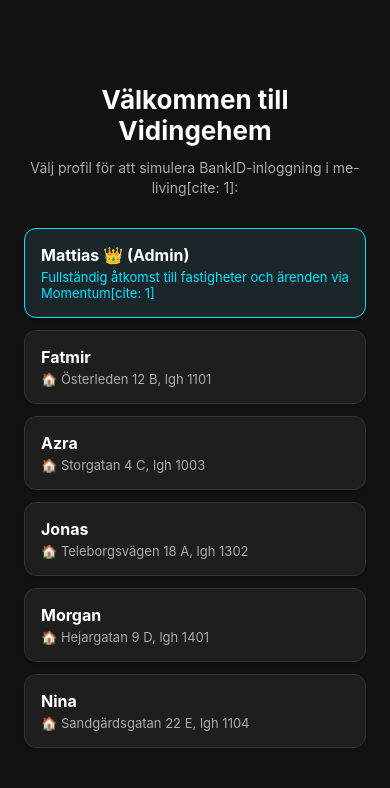
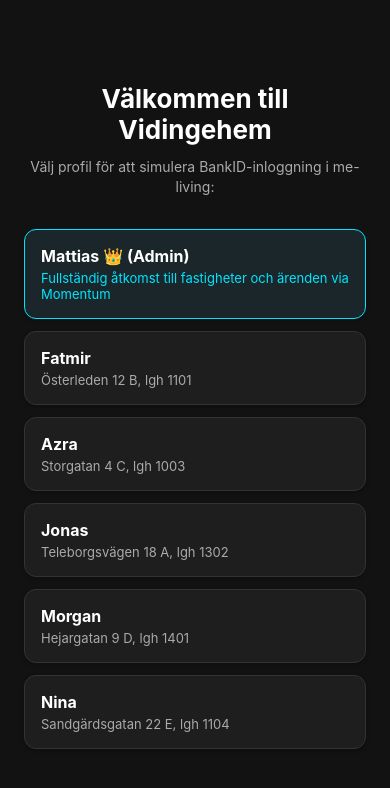
Before and after one commit to mattejohansson0454-lang/me-living, a React Native app: screen / in a window 390 px wide. Shown: the top 788 px of the page. Built offline with nearby package versions, Linux system fonts and the light colour scheme.

Commit message:
Update LoginScreen.js

```diff
--- a/screens/LoginScreen.js
+++ b/screens/LoginScreen.js
@@ -1,5 +1,5 @@
 import React, { useState } from 'react';
-import { View, Text, TouchableOpacity, ActivityIndicator, Alert, ScrollView } from 'react-native';
+import { View, Text, Pressable, ActivityIndicator, Alert, ScrollView, Platform } from 'react-native';
 import * as SecureStore from 'expo-secure-store';
 import styles from '../styles/appStyles';
 import { getAllTenants } from '../services/tenantMock';
@@ -11,10 +11,20 @@ export default function LoginScreen({ onLoginSuccess }) {
   const handleSelectTenant = async (tenant) => {
     setLoading(true);
     try {
-      // Sparar en säker sessionstoken i telefonens krypterade minne[cite: 1]
-      await SecureStore.setItemAsync('vidingehem_user_token', `active_session_token_${tenant.id}`);
+      const tokenKey = 'vidingehem_user_token';
+      const tokenValue = `active session token ${tenant.id}`;
 
-      // Simulera en kort BankID-verifiering för vald användare
+      // SecureStore finns inte på webben -> Använd localStorage på webb och SecureStore på iOS/Android
+      if (Platform.OS === 'web') {
+        try {
+          localStorage.setItem(tokenKey, tokenValue);
+        } catch (e) {
+          console.log('Kunde inte spara i localStorage', e);
+        }
+      } else {
+        await SecureStore.setItemAsync(tokenKey, tokenValue);
+      }
+
       setTimeout(() => {
         setLoading(false);
         onLoginSuccess(tenant);
@@ -26,22 +36,31 @@ export default function LoginScreen({ onLoginSuccess }) {
   };
 
   return (
-    <ScrollView contentContainerStyle={{ flexGrow: 1, justifyContent: 'center', padding: 24, backgroundColor: '#121212' }}>
-      <View style={{ marginBottom: 30, alignItems: 'center' }}>
-        <Text style={{ color: '#FFF', fontSize: 26, fontWeight: 'bold', marginBottom: 12, textAlign: 'center' }}>Välkommen till Vidingehem</Text>
+    <ScrollView
+      style={{ flex: 1, backgroundColor: '#121212' }}
+      contentContainerStyle={{ padding: 24, flexGrow: 1 }}
+    >
+      <View style={{ flex: 1, justifyContent: 'center', width: '100%', maxWidth: 600, alignSelf: 'center' }}>
+        <View style={{ marginBottom: 32, alignItems: 'center' }}>
+          <Text style={{ color: '#FFFFFF', fontSize: 26, fontWeight: 'bold', marginBottom: 12, textAlign: 'center' }}>
+            Välkommen till Vidingehem
+          </Text>
           <Text style={{ color: '#AAAAAA', fontSize: 14, textAlign: 'center', lineHeight: 20 }}>
-          Välj profil för att simulera BankID-inloggning i me-living[cite: 1]:
+            Välj profil för att simulera BankID-inloggning i me-living:
           </Text>
         </View>
 
         {loading ? (
-        <ActivityIndicator size="large" color="#00E5FF" style={{ marginVertical: 40 }} />
+          <ActivityIndicator size="large" color="#00E5FF" style={{ marginVertical: 48 }} />
         ) : (
           <View style={{ width: '100%' }}>
             {tenants.map((tenant) => (
-            <TouchableOpacity
+              <Pressable
                 key={tenant.id}
-              style={{
+                accessible={true}
+                accessibilityRole="button"
+                style={({ pressed }) => [
+                  {
                     backgroundColor: tenant.role === 'admin' ? '#1a262a' : '#1E1E1E',
                     width: '100%',
                     padding: 16,
@@ -53,20 +72,24 @@ export default function LoginScreen({ onLoginSuccess }) {
                     shadowOffset: { width: 0, height: 2 },
                     shadowOpacity: 0.2,
                     shadowRadius: 4,
-                elevation: 3
-              }}
+                    elevation: 3,
+                    opacity: pressed ? 0.8 : 1,
+                  },
+                  { cursor: 'pointer' }
+                ]}
                 onPress={() => handleSelectTenant(tenant)}
               >
                 <Text style={{ color: '#FFFFFF', fontWeight: 'bold', fontSize: 16, marginBottom: 4 }}>
                   {tenant.name} {tenant.role === 'admin' ? '👑 (Admin)' : ''}
                 </Text>
                 <Text style={{ color: tenant.role === 'admin' ? '#00E5FF' : '#AAAAAA', fontSize: 13 }}>
-                {tenant.role === 'admin' ? 'Fullständig åtkomst till fastigheter och ärenden via Momentum[cite: 1]' : `🏠 ${tenant.address}`}
+                  {tenant.role === 'admin' ? 'Fullständig åtkomst till fastigheter och ärenden via Momentum' : tenant.address}
                 </Text>
-            </TouchableOpacity>
+              </Pressable>
             ))}
           </View>
         )}
+      </View>
     </ScrollView>
   );
 }
```
Lines whose indentation alone changed are shown as unchanged.
